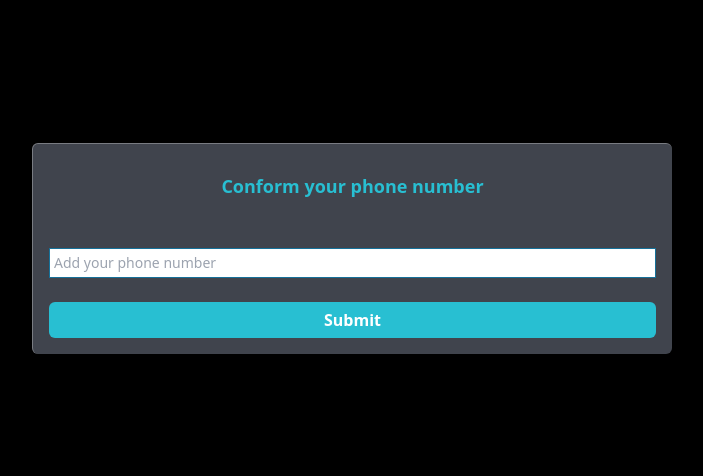
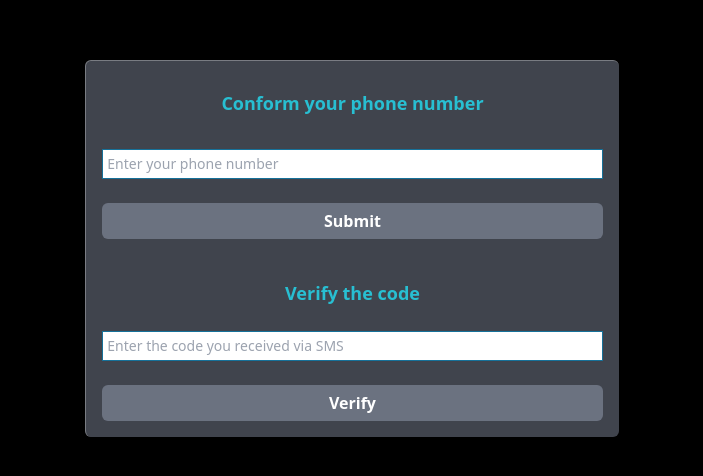
Before and after one commit to F-Naddaf/CRAC, a Vue app in the folder client/: page /phone in a window 1280 px wide. Shown: the part 152-628 px from the top of the page, without its empty margins (288-991 px from the left). Built offline with nearby package versions, Linux system fonts and the light colour scheme; what vue3-google-oauth2 would draw is missing.

Commit message:
Adding an input form for SMS verification code and validations

```diff
--- a/client/src/assets/tailwind.css
+++ b/client/src/assets/tailwind.css
@@ -22,7 +22,7 @@
   @apply flex justify-center items-center bg-secondary-200 w-full h-9 rounded-md
 }
 .card {
-  @apply flex flex-col justify-center items-center w-full bg-gray-500 w-3/4 md:w-1/2 lg:w-1/2 h-auto p-4 bg-opacity-60 rounded-md border-t border-l border-white border-opacity-30
+  @apply flex flex-col justify-center items-center w-full bg-gray-500 w-3/4 md:w-1/2 lg:w-5/12 h-auto p-4 bg-opacity-60 rounded-md border-t border-l border-white border-opacity-30
 }
 .placeholder {
   @apply text-sm font-medium p-1 m-2 w-full border border-secondary-100
@@ -30,3 +30,12 @@
 .validationMessage {
   @apply flex justify-center text-sm w-11/12 font-thin leading-snug text-red-500
 }
+.enabledButton {
+  @apply flex justify-center items-center bg-secondary-200 w-full h-9 rounded-md text-white font-semibold mt-4
+}
+.disabledButton {
+  @apply flex justify-center items-center bg-gray-500 w-full h-9 rounded-md text-white font-semibold mt-4
+}
+.verifyPhoneInput {
+  @apply text-sm font-medium p-1 w-full border border-secondary-100
+}
--- a/client/src/views/ConformPhone.vue
+++ b/client/src/views/ConformPhone.vue
@@ -1,28 +1,48 @@
 <template>
   <div class="card">
-    <h1 class="text-lg font-semibold mb-10 mt-3 text-secondary-200">Conform your phone number</h1>
-    <FormInput :key="input.id" :type="input.type" :placeholder="input.placeholder" />
-    <button class="LoginButton rounded-lg text-white font-semibold mt-4">Submit </button>
+    <h1 class="text-lg font-semibold mb-6 mt-3 text-secondary-200">Conform your phone number</h1>
+    <input class="verifyPhoneInput m-2" :type="phoneInput.type" :placeholder="phoneInput.placeholder" :pattern="phoneInput.pattern" v-model="phone" />
+    <button :class="[isPhoneValid ? 'enabledButton' : 'disabledButton']"
+    :disabled="!isPhoneValid">
+    Submit
+    </button>
+    <h1 class="text-lg font-semibold mt-10 mb-6 text-secondary-200">Verify the code</h1>
+    <input class="verifyPhoneInput mb-2" :type="codeInput.type" :placeholder="codeInput.placeholder" :pattern="codeInput.pattern" v-model="code" />
+    <button :class="[isCodeValid ? 'enabledButton' : 'disabledButton']"
+    :disabled="!isCodeValid">
+    Verify
+    </button>
   </div>
 </template>
 
 <script>
-import FormInput from "../components/FormInput.vue"
 export default {
-name: "ConformPhone",
-data() {
-    const input = {
+  name: "ConformPhone",
+  data() {
+    const phoneInput = {
       id: 'num1',
       name: 'phone',
-      type: 'number',
-      placeholder: 'Add your phone number',
+      type: 'text',
+      placeholder: 'Enter your phone number',
+      pattern: '^[0-9]{9}$',
+    }
+    const codeInput = {
+      id: 'num2',
+      name: 'code',
+      type: 'text',
+      placeholder: 'Enter the code you received via SMS ',
+      pattern: '^[0-9]{5}$',
     }
     return {
-      input
+      phoneInput,
+      codeInput,
+      phone: ''
     }
   },
-  components: {
-    FormInput
-  }
+  computed: {
+    isPhoneValid() {
+      return this.phone.length === 9;
+    }
+  },
 }
 </script>
```
